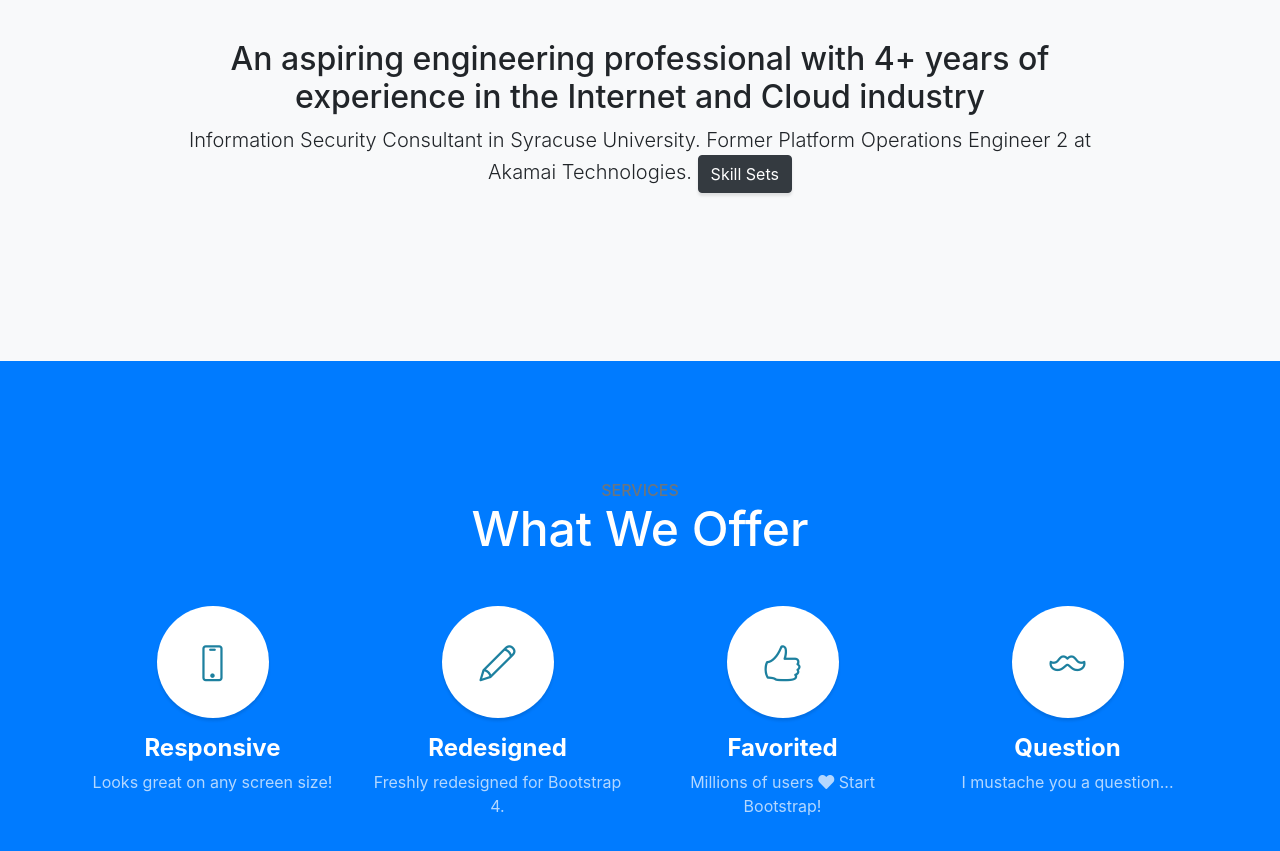
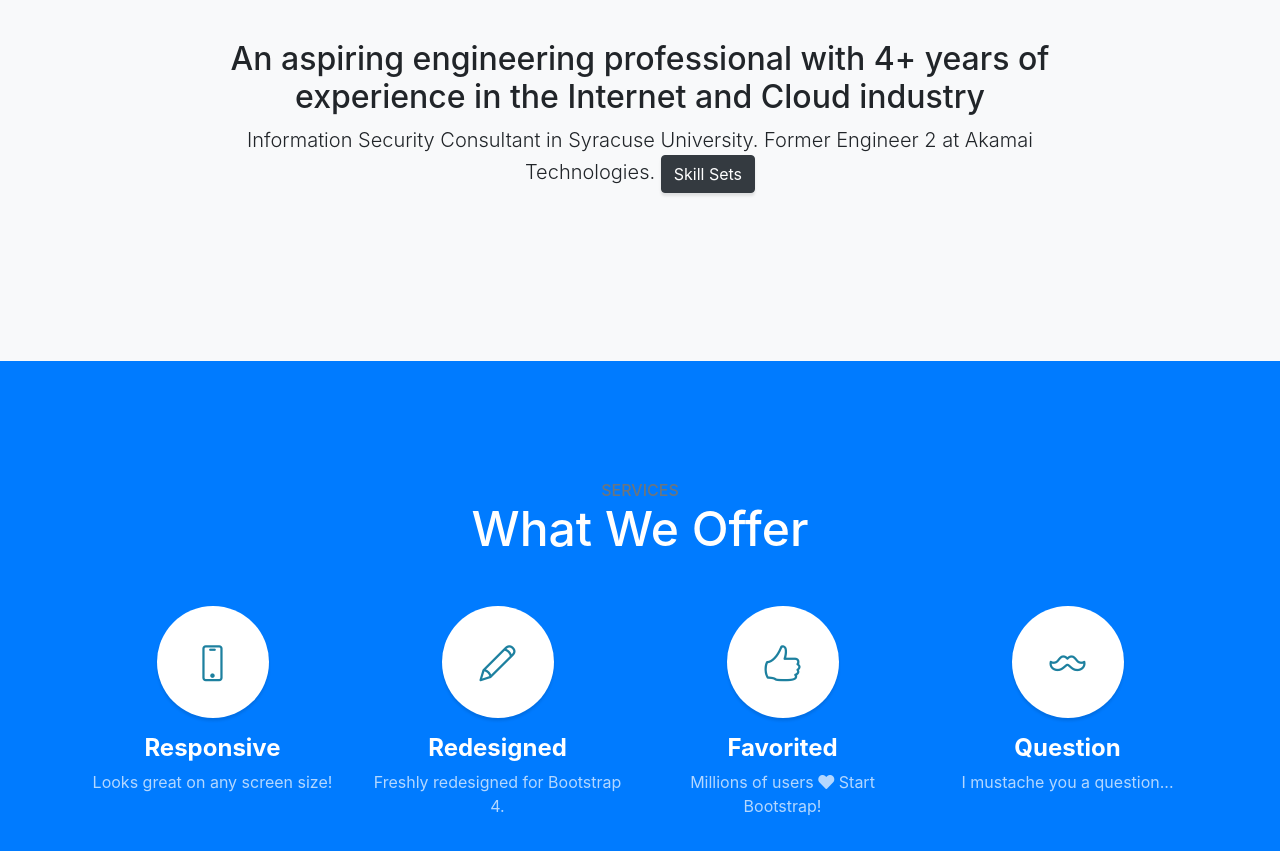
Before and after one commit to Rakshith2294/Rakshith2294.github.io, a website with bundled scripts: page index.html in a window 1280 px wide. Shown: the part 880-1731 px from the top of the page. Built offline with nearby package versions, Linux system fonts and the light colour scheme.

Commit message:
Update index.html

```diff
--- a/index.html
+++ b/index.html
@@ -70,7 +70,7 @@
       <div class="row">
         <div class="col-lg-10 mx-auto">
           <h2>An aspiring engineering professional with 4+ years of experience in the Internet and Cloud industry</h2>
-          <p class="lead mb-5">Information Security Consultant in Syracuse University. Former Platform Operations Engineer 2 at Akamai Technologies.
+          <p class="lead mb-5">Information Security Consultant in Syracuse University. Former Engineer 2 at Akamai Technologies.
 
 	  <a class="btn btn-dark btn-xl js-scroll-trigger" href="#services">Skill Sets</a>
         </div>
```
